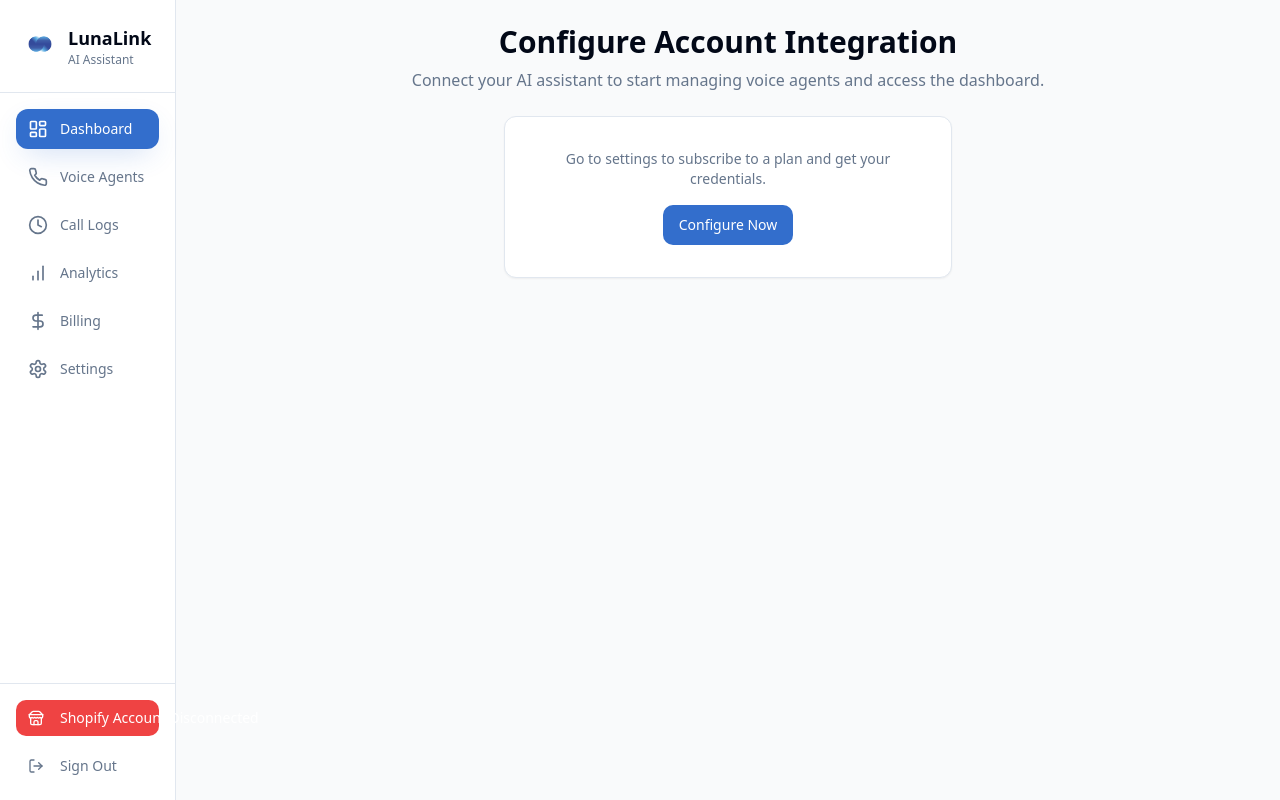
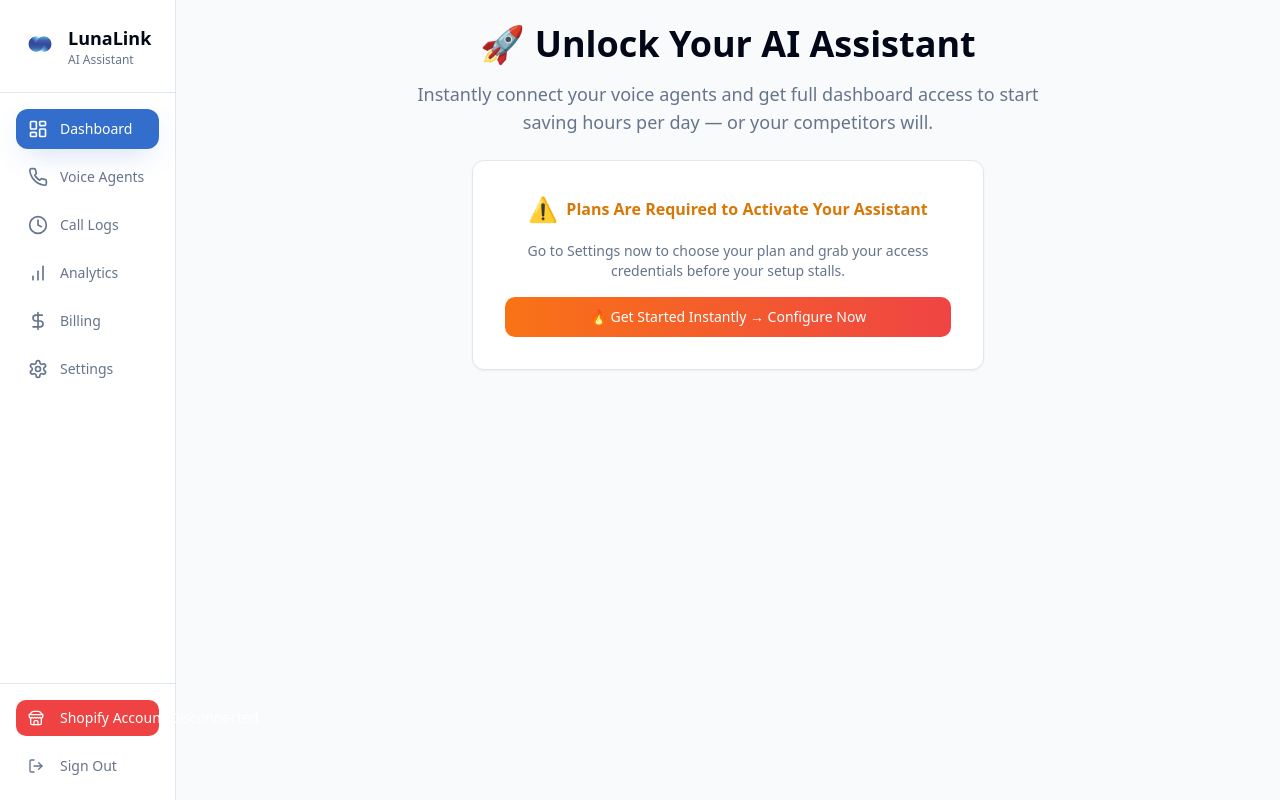
Before and after one commit to razajohri/lunalink-real, a React (Vite) app: page /dashboard in a window 1280 px wide. Built offline with nearby package versions, Linux system fonts and the light colour scheme.

Commit message:
dashboard upadte

```diff
--- a/src/pages/Dashboard.tsx
+++ b/src/pages/Dashboard.tsx
@@ -167,19 +167,27 @@ const Dashboard = () => {
     return (
       <Layout>
         <div className="text-center space-y-6">
-          <div className="space-y-2">
-            <h1 className="text-3xl font-bold text-foreground">Configure Account Integration</h1>
-            <p className="text-muted-foreground">
-              Connect your AI assistant to start managing voice agents and access the dashboard.
+          <div className="space-y-4">
+            <h1 className="text-4xl font-bold text-foreground">🚀 Unlock Your AI Assistant</h1>
+            <p className="text-lg text-muted-foreground max-w-2xl mx-auto">
+              Instantly connect your voice agents and get full dashboard access to start saving hours per day — or your competitors will.
             </p>
           </div>
-          <Card className="p-8 max-w-md mx-auto">
-            <p className="text-sm text-muted-foreground mb-4">
-              Go to settings to subscribe to a plan and get your credentials.
-            </p>
-            <Button asChild>
-              <a href="/settings">Configure Now</a>
-            </Button>
+          <Card className="p-8 max-w-lg mx-auto">
+            <div className="space-y-4">
+              <div className="flex items-center justify-center space-x-2 text-amber-600">
+                <span className="text-2xl">⚠️</span>
+                <p className="font-semibold">Plans Are Required to Activate Your Assistant</p>
+              </div>
+              <p className="text-sm text-muted-foreground">
+                Go to Settings now to choose your plan and grab your access credentials before your setup stalls.
+              </p>
+              <Button asChild className="w-full bg-gradient-to-r from-orange-500 to-red-500 hover:from-orange-600 hover:to-red-600">
+                <a href="/settings">
+                  🔥 Get Started Instantly → Configure Now
+                </a>
+              </Button>
+            </div>
           </Card>
         </div>
       </Layout>
```
